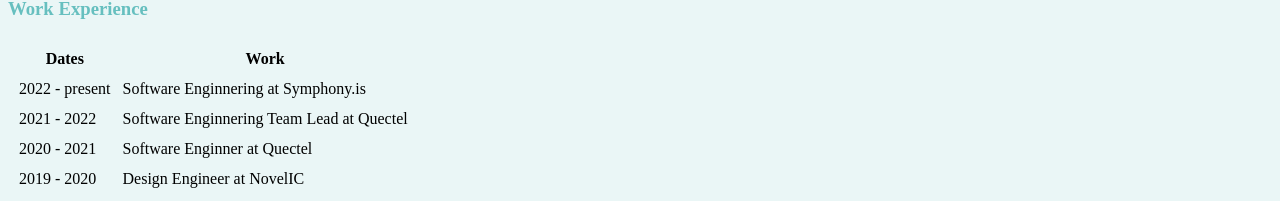
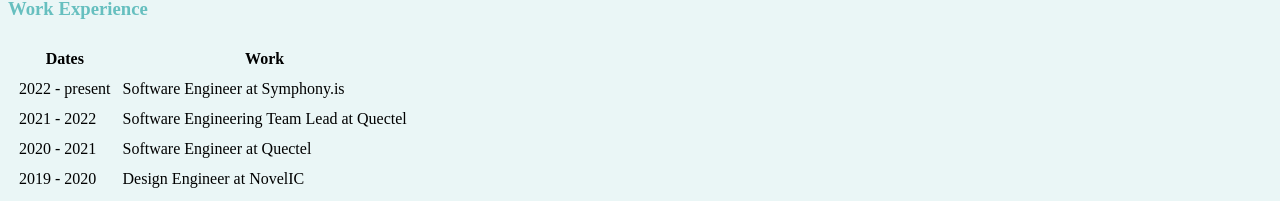
Before and after one commit to slobokv83/cv, a plain HTML site: page index.html in a window 1280 px wide. Shown: the part 438-639 px from the top of the page. Drawn offline with Linux system fonts and the light colour scheme.

Commit message:
edited typos in Work Experience

```diff
--- a/index.html
+++ b/index.html
@@ -89,15 +89,15 @@
 			<tbody>
 				<tr>
 					<td>2022 - present</td>
-					<td>Software Enginnering at Symphony.is</td>
+					<td>Software Engineer at Symphony.is</td>
 				</tr>
 				<tr>
 					<td>2021 - 2022</td>
-					<td>Software Enginnering Team Lead at Quectel</td>
+					<td>Software Engineering Team Lead at Quectel</td>
 				</tr>
 				<tr>
 					<td>2020 - 2021</td>
-					<td>Software Enginner at Quectel</td>
+					<td>Software Engineer at Quectel</td>
 				</tr>
 				<tr>
 					<td>2019 - 2020</td>
```
